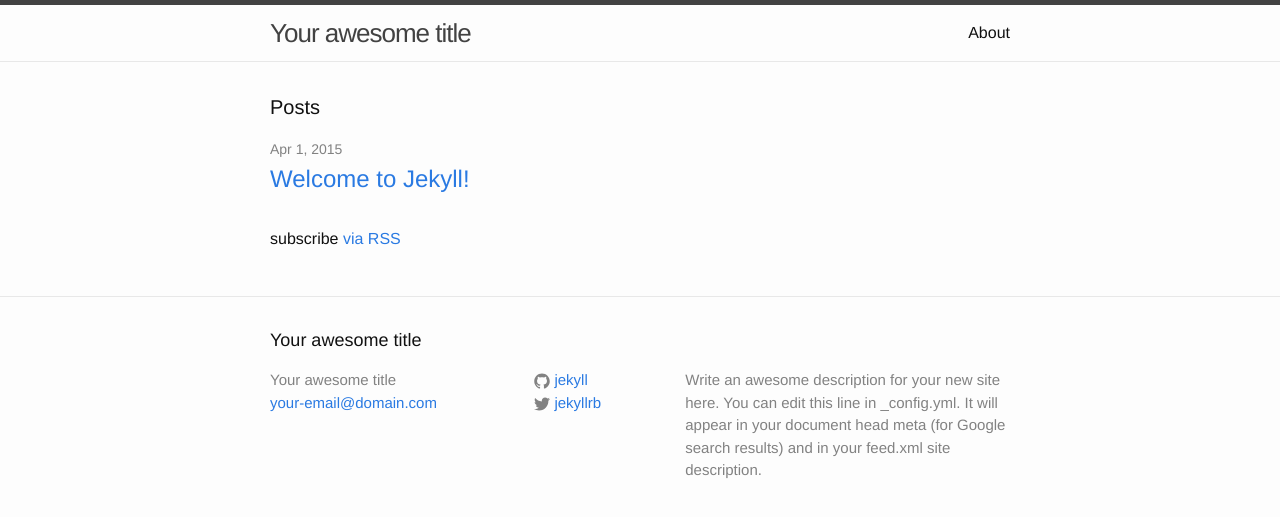
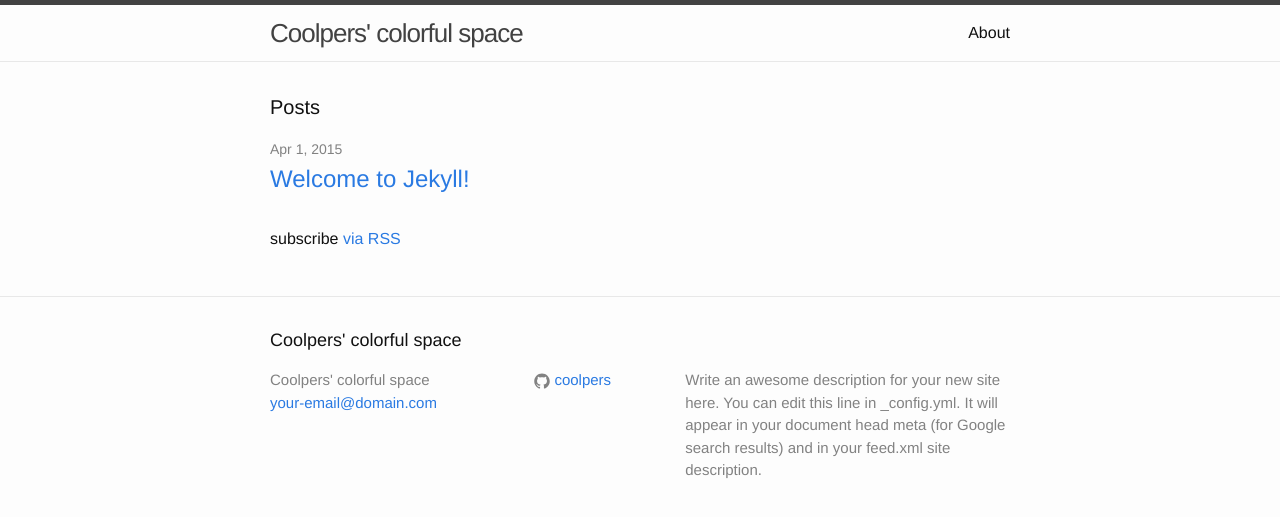
Before and after one commit to coolpers/coolpers.github.io, a Jekyll site: the page built from index.html, in a window 1280 px wide. Shown: the top 517 px of the page. Built offline with Jekyll 4.4.1, drawn with Linux system fonts in a browser that asks for light colours.

Commit message:
modify space's title

```diff
--- a/_config.yml
+++ b/_config.yml
@@ -1,5 +1,5 @@
 # Site settings
-title: Your awesome title
+title: Coolpers' colorful space
 email: your-email@domain.com
 description: > # this means to ignore newlines until "baseurl:"
   Write an awesome description for your new site here. You can edit this
@@ -7,8 +7,7 @@ description: > # this means to ignore newlines until "baseurl:"
   Google search results) and in your feed.xml site description.
 baseurl: "" # the subpath of your site, e.g. /blog/
 url: "http://yourdomain.com" # the base hostname & protocol for your site
-twitter_username: jekyllrb
-github_username:  jekyll
+github_username:  coolpers
 
 # Build settings
 markdown: kramdown
```
